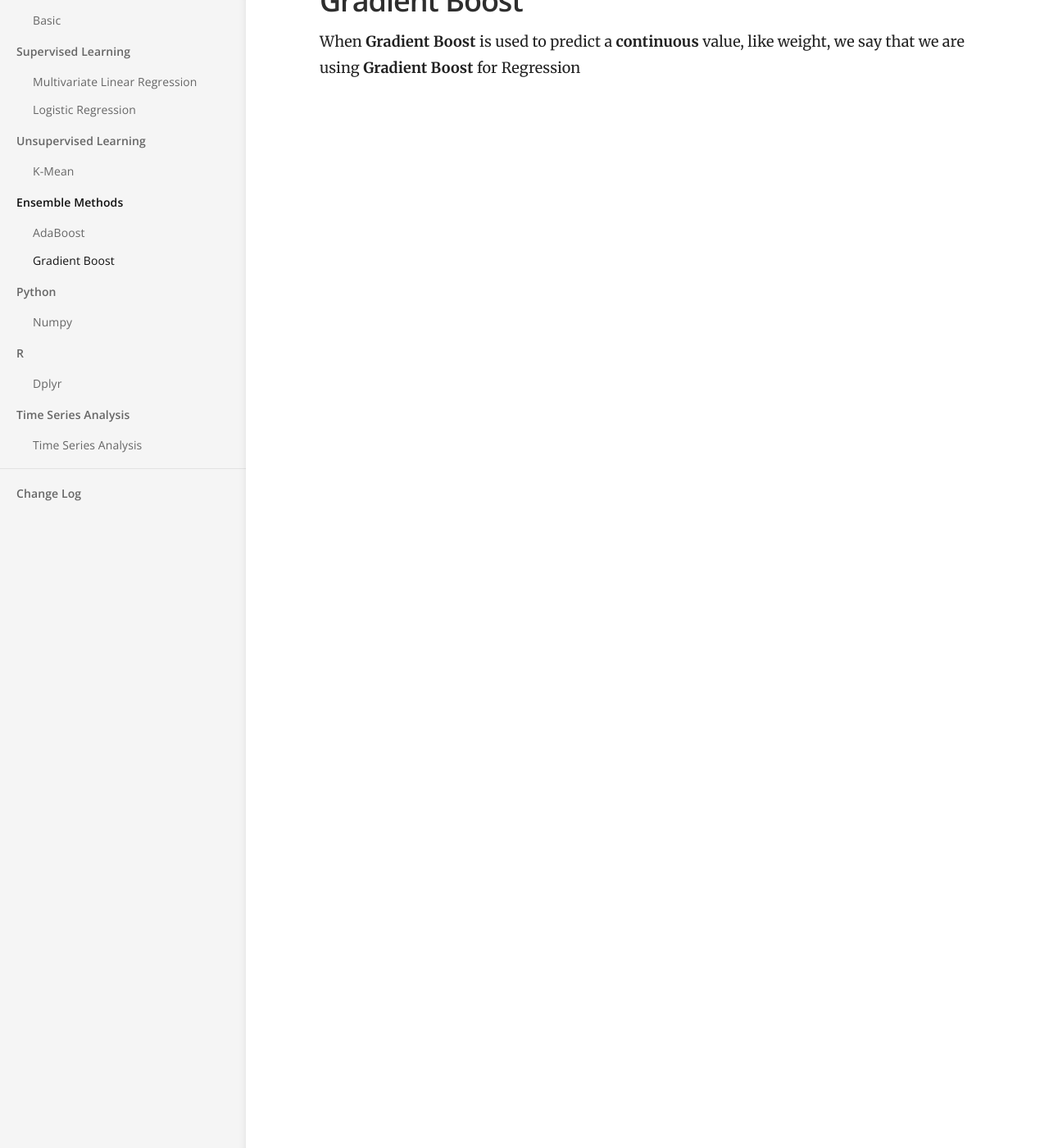
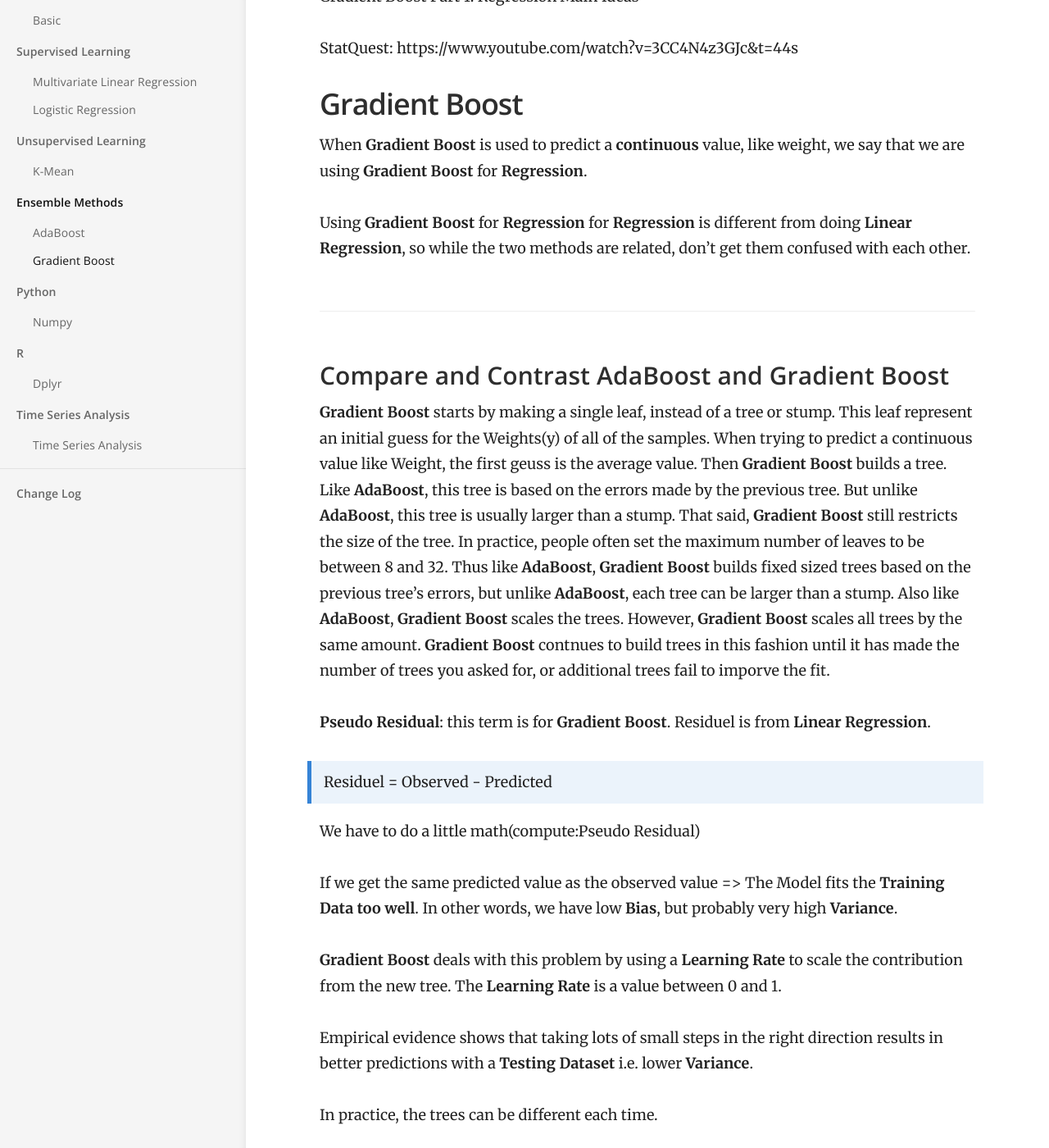
Before and after one commit to ksuthalia/ko-taemin, a Jekyll site: the page built from _docs/Ensemble methods/Gradient Boost.md, in a window 1280 px wide and 1400 px high, scrolled down 212 px. Shown: the whole window at 82% size. Built offline with Jekyll 4.4.1, drawn with Linux system fonts in a browser that asks for light colours; some of the changed text lies outside the part shown.

Commit message:
Update Gradient Boost.md

```diff
--- a/_docs/Ensemble methods/Gradient Boost.md
+++ b/_docs/Ensemble methods/Gradient Boost.md
@@ -4,6 +4,34 @@ category: Ensemble Methods
 order: 2
 ---
 
+Gradient Boost Part 1: Regression Main Ideas
+
+StatQuest: https://www.youtube.com/watch?v=3CC4N4z3GJc&t=44s
+
 ## Gradient Boost
 
-When **Gradient Boost** is used to predict a **continuous** value, like weight, we say that we are using **Gradient Boost** for Regression
+When **Gradient Boost** is used to predict a **continuous** value, like weight, we say that we are using **Gradient Boost** for **Regression**.
+
+Using **Gradient Boost** for **Regression** for **Regression** is different from doing **Linear Regression**, so while the two methods are related, don't get them confused with each other.
+
+### Compare and Contrast AdaBoost and Gradient Boost
+
+**Gradient Boost** starts by making a single leaf, instead of a tree or stump. This leaf represent an initial guess for the Weights(y) of all of the samples. When trying to predict a continuous value like Weight, the first geuss is the average value. Then **Gradient Boost** builds a tree. Like **AdaBoost**, this tree is based on the errors made by the previous tree. But unlike **AdaBoost**, this tree is usually larger than a stump. That said, **Gradient Boost** still restricts the size of the tree.
+In practice, people often set the maximum number of leaves to be between 8 and 32. Thus like **AdaBoost**, **Gradient Boost** builds fixed sized trees based on the previous tree's errors, but unlike **AdaBoost**, each tree can be larger than a stump. Also like **AdaBoost**, **Gradient Boost** scales the trees. However, **Gradient Boost** scales all trees by the same amount.
+**Gradient Boost** contnues to build trees in this fashion until it has made the number of trees you asked for, or additional trees fail to imporve the fit.
+
+**Pseudo Residual**: this term is for **Gradient Boost**. Residuel is from **Linear Regression**.
+
+> Residuel = Observed - Predicted
+
+We have to do a little math(compute:Pseudo Residual)
+
+If we get the same predicted value as the observed value => The Model fits the **Training Data too well**. In other words, we have low **Bias**, but probably very high **Variance**.
+
+**Gradient Boost** deals with this problem by using a **Learning Rate** to scale the contribution from the new tree. The **Learning Rate** is a value between 0 and 1.
+
+Empirical evidence shows that taking lots of small steps in the right direction results in better predictions with a **Testing Dataset** i.e. lower **Variance**.
+
+In practice, the trees can be different each time.
+
+---
```
